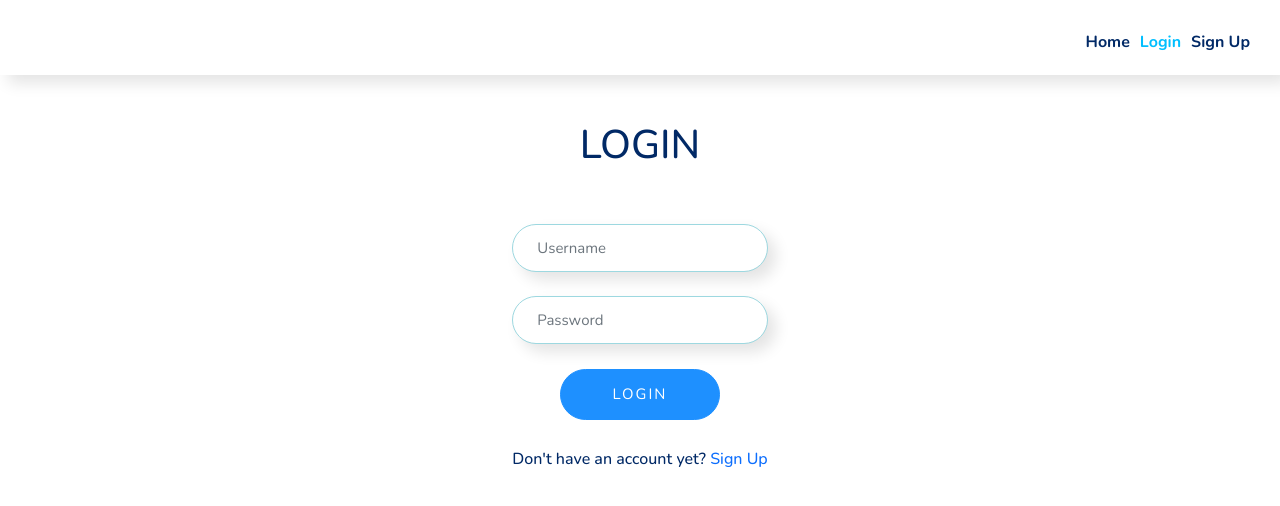
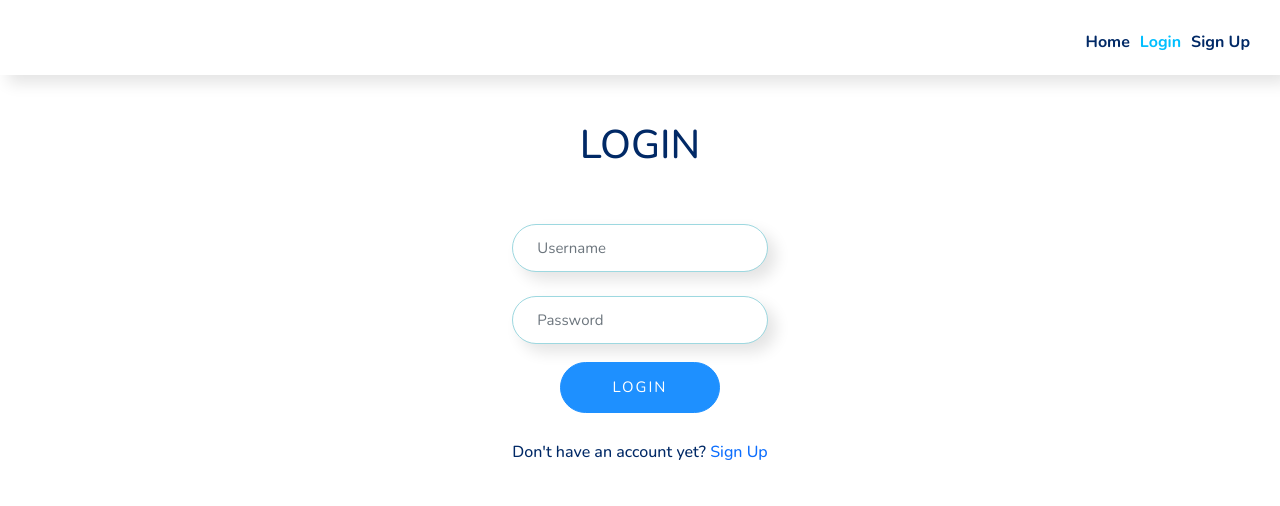
Before and after one commit to Mogamat-Muneeb/surfstore-front, a Vue app: page /Login in a window 1280 px wide. Shown: the top 506 px of the page. Built offline with nearby package versions, Linux system fonts and the light colour scheme.

Commit message:
placement to logout btn

```diff
--- a/src/App.vue
+++ b/src/App.vue
@@ -50,11 +50,11 @@ export default {
   text-decoration: none;
 }
 
-.btn{
+.btn {
   font-weight: bold;
   color: #012966;
   text-decoration:none;
-
+  margin-top: -7px;
 }
 
 
```
